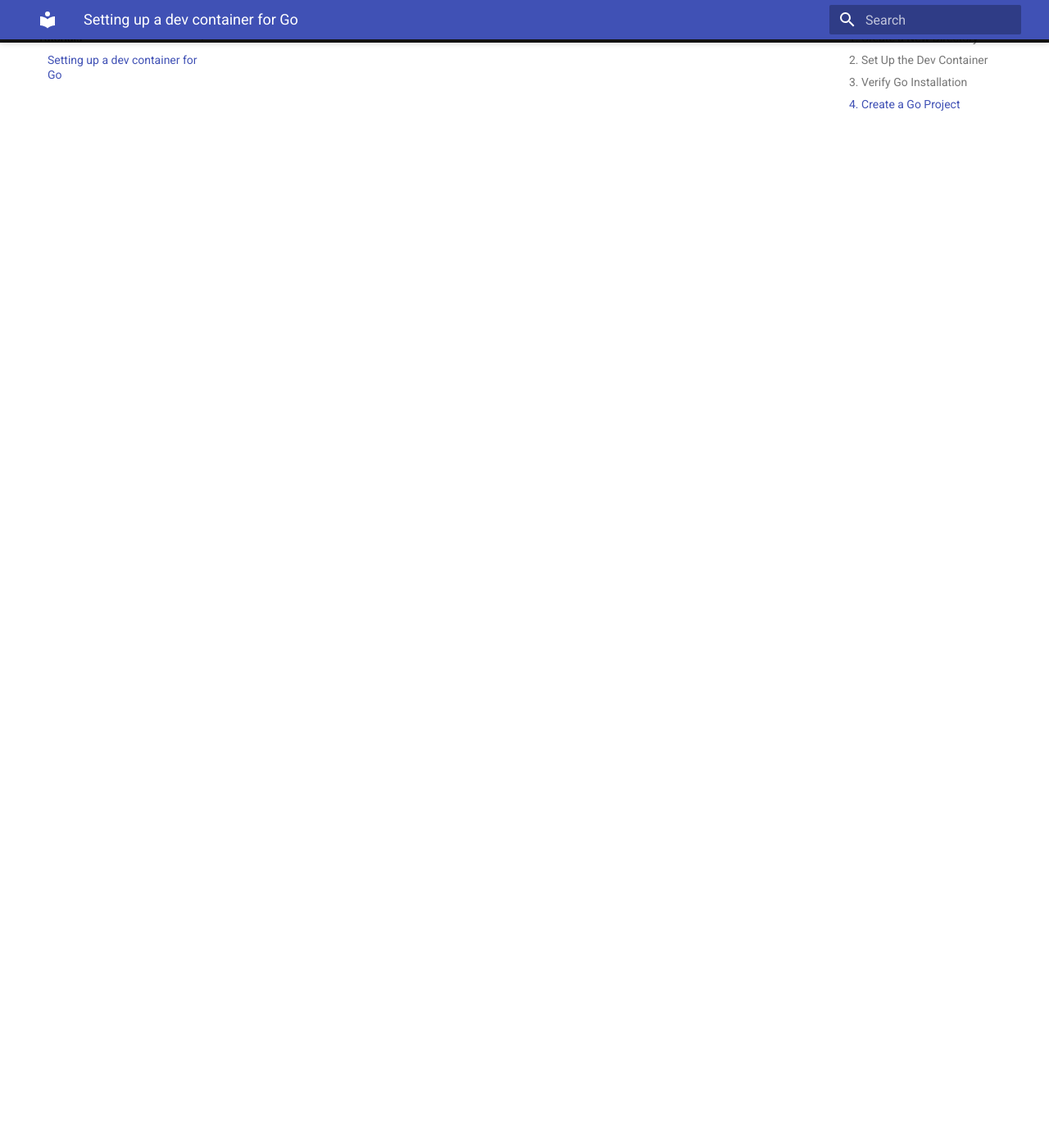
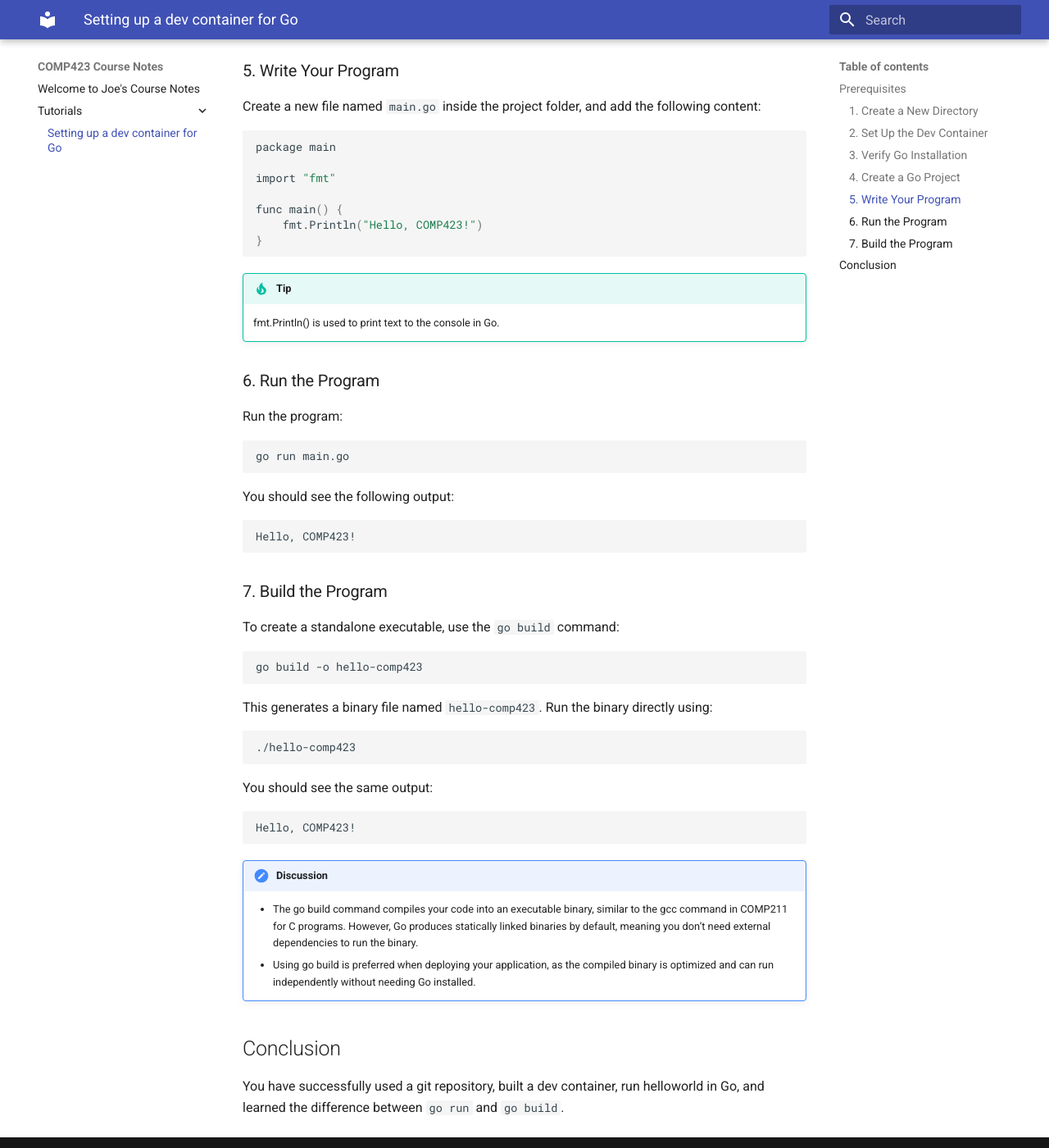
Before and after one commit to JoeShans21/comp423-course-notes, an MkDocs documentation site: the page built from docs/tutorials/go-setup.md, in a window 1280 px wide and 1400 px high, scrolled down 2532 px. Shown: the whole window at 82% size. Built offline with MkDocs 1.6.1 and Material for MkDocs 9.7.7, drawn with Linux system fonts in a browser that asks for light colours; before the commit the page ends 2584 px from its top, so only the background shows below that; some of the changed text lies outside the part shown.

Commit message:
Steps 5, 6, 7, and Conclusion

````diff
--- a/docs/tutorials/go-setup.md
+++ b/docs/tutorials/go-setup.md
@@ -68,7 +68,7 @@
 
 !!! Tip
     - This uses the Go base image provided by Microsoft.
-    - The golang.go extension adds helpful debugging and code navigation features
+    - The golang.go extension adds helpful debugging and code navigation features.
 
 Save the file and reopen the project in the Dev Container:
 
@@ -99,3 +99,49 @@ go mod init hello-comp423
 Navigate into the project folder:
 ```bash
 cd hello-comp423
+```
+
+### 5. Write Your Program
+Create a new file named ```main.go ``` inside the project folder, and add the following content:
+```bash
+package main
+
+import "fmt"
+
+func main() {
+    fmt.Println("Hello, COMP423!")
+}
+```
+
+!!! Tip
+    fmt.Println() is used to print text to the console in Go.
+
+### 6. Run the Program
+Run the program:
+```bash
+go run main.go
+```
+You should see the following output:
+```bash
+Hello, COMP423!
+```
+
+### 7. Build the Program
+To create a standalone executable, use the ```go build``` command:
+```bash
+go build -o hello-comp423
+```
+This generates a binary file named ```hello-comp423```. Run the binary directly using:
+```bash
+./hello-comp423
+```
+You should see the same output:
+```bash
+Hello, COMP423!
+```
+!!! Discussion
+    - The go build command compiles your code into an executable binary, similar to the gcc command in COMP211 for C programs. However, Go produces statically linked binaries by default, meaning you don’t need external dependencies to run the binary.
+    - Using go build is preferred when deploying your application, as the compiled binary is optimized and can run independently without needing Go installed.
+
+## Conclusion
+You have successfully used a git repository, built a dev container, run helloworld in Go, and learned the difference between ```go run``` and ```go build```.
````
